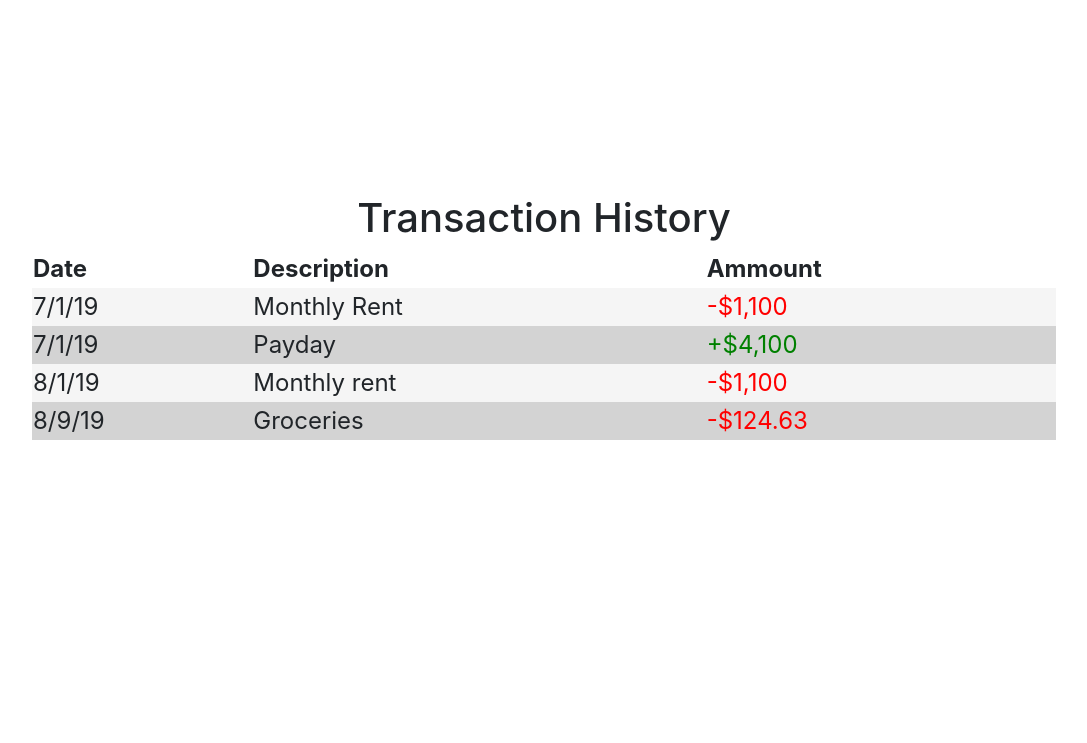
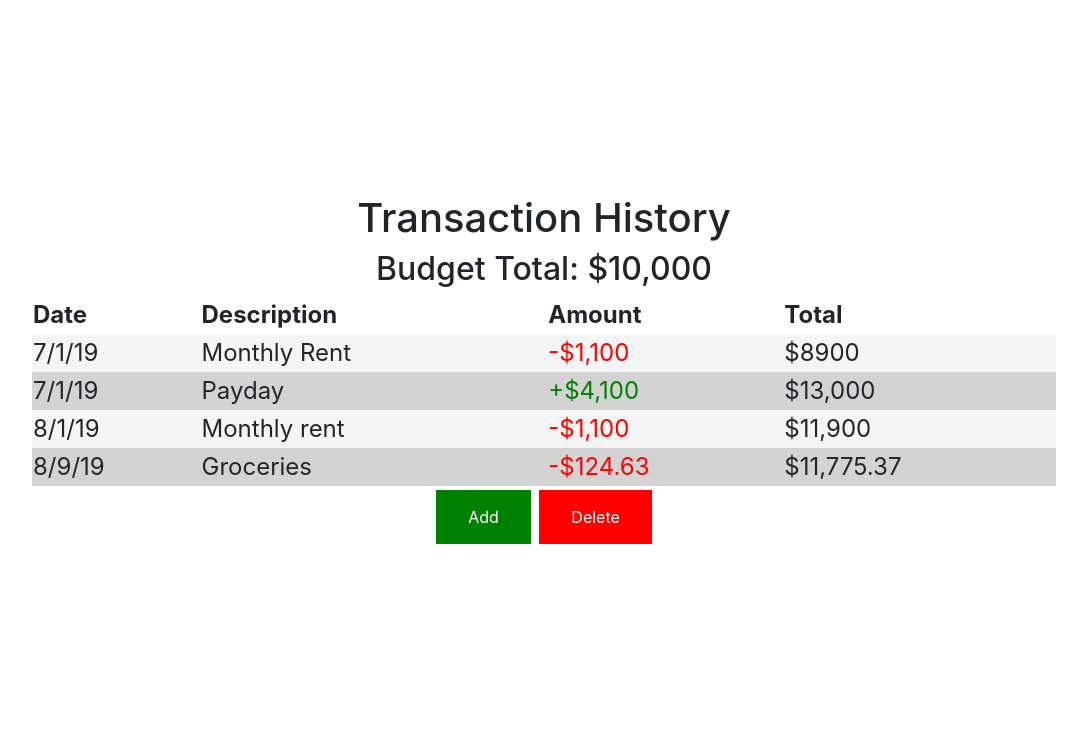
Before and after one commit to RC-OTOLI/Group12, a Flask app: page /TransactionHistory in a window 1280 px wide. Shown: the part 56-799 px from the top of the page, without its empty margins (96-1183 px from the left). Run offline with Flask 2, Linux system fonts and the light colour scheme; some libraries are stand-ins or nearby versions.

Commit message:
Buttons and columns added

```diff
--- a/templates/TransactionHistory.html
+++ b/templates/TransactionHistory.html
@@ -2,10 +2,34 @@
 {% block body %}
 <link rel="stylesheet" href="{{url_for('static',filename = 'main.css')}}">
 	<div id = "div1">
+
+		<style>
+.button {
+  background-color: #4CAF50; /* Green */
+  border: none;
+  color: white;
+  padding: 15px 32px;
+  text-align: center;
+  text-decoration: none;
+  display: inline-block;
+  font-size: 16px;
+  margin: 4px 2px;
+  cursor: pointer;
+}
+.button1{
+  background-color: green;
+}
+
+.button2{
+  background-color: red;
+}
+			</style>
 		<center>
 		<h1 style="text-align: center;">Transaction History</h1>
+		<h2 style = "text-align: center;">Budget Total: $10,000</h2>
 		<table style="table-layout: auto; width: 80%; font-size: x-large;>
 			<colgroup>
+				<col>
 				<col>
 				<col>
 				<col style="text-align: right;">
@@ -13,29 +37,37 @@
 			<tr style="font-weight: bolder;">
 				<td>Date</td>
 				<td>Description</td>
-				<td>Ammount</td>
+				<td>Amount</td>
+				<td>Total</td>
 			</tr>
 			<tr style="background-color: WhiteSmoke;">
 				<td>7/1/19</td>
 				<td>Monthly Rent</td>
 				<td style="color: red">-$1,100</td>
+				<td>$8900</td>
 			</tr>
 			<tr style="background-color: LightGray;">
 				<td>7/1/19</td>
 				<td>Payday</td>
 				<td style="color: green">+$4,100</td>
+				<td>$13,000</td>
 			</tr>
 			<tr style="background-color: WhiteSmoke;">
 				<td>8/1/19</td>
 				<td>Monthly rent</td>
 				<td style="color: red">-$1,100</td>
+				<td>$11,900</td>
 			</tr>
 			<tr style="background-color: LightGray;">
 				<td>8/9/19</td>
 				<td>Groceries</td>
 				<td style="color: red">-$124.63</td>
+				<td>$11,775.37</td>
 			</tr>
+
 		</table>
+		<button class =  "button button1">Add</button>
+		<button class = "button button2">Delete</button>
 		</center>
 	</div>
 </link>
```
